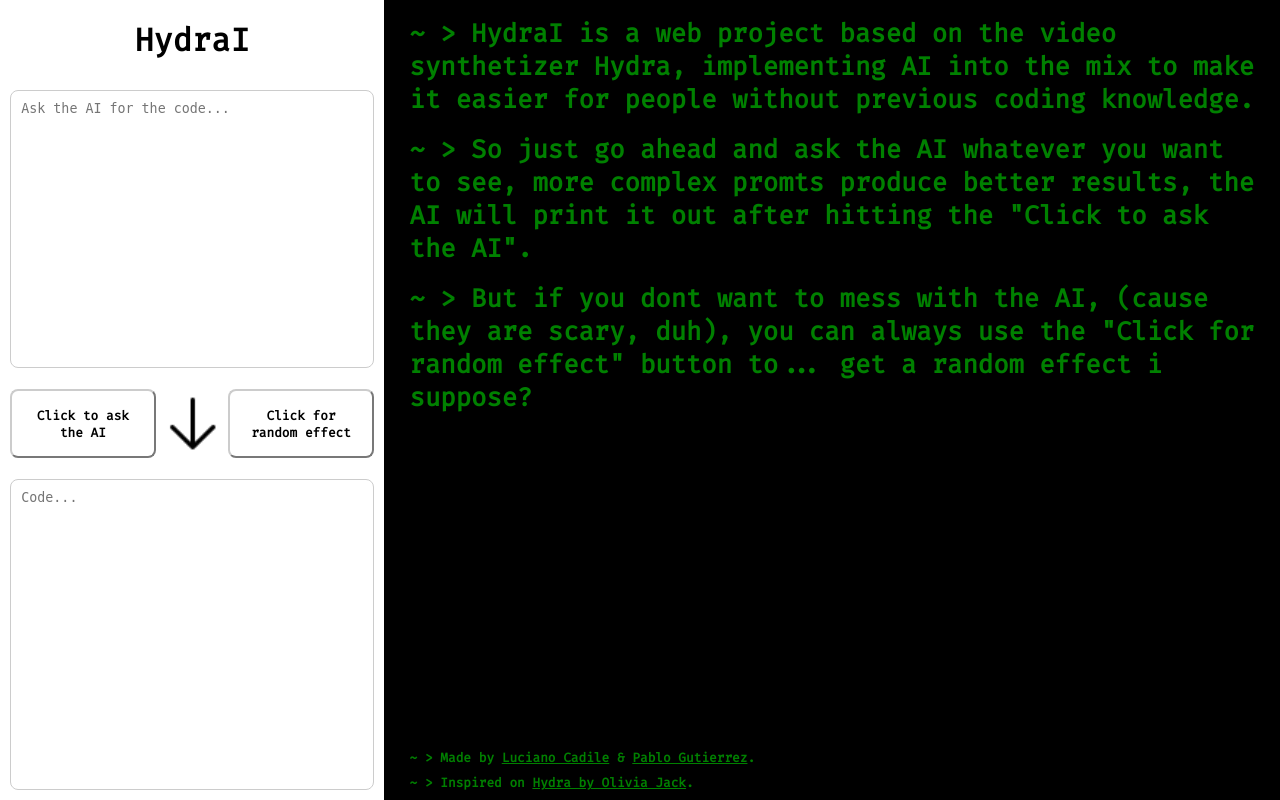
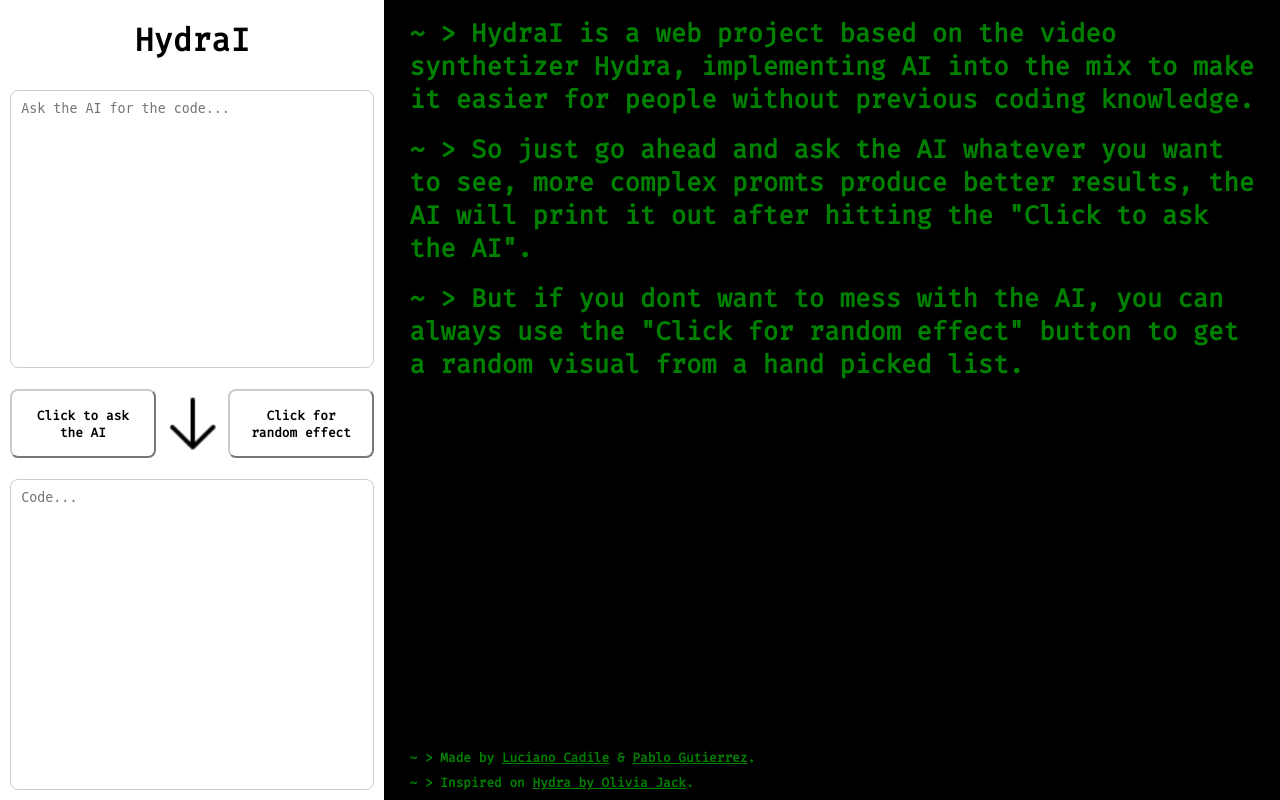
Before and after one commit to pimpolin-productions/HydraI, a Django app: page / in a window 1280 px wide. Run offline with Django 4.2, Linux system fonts and the light colour scheme.

Commit message:
Changed 3rd instruction

```diff
--- a/myapp/templates/index.html
+++ b/myapp/templates/index.html
@@ -37,7 +37,7 @@
     <div id="help-instructions">
       <h1>~ > HydraI is a web project based on the video synthetizer Hydra, implementing AI into the mix to make it easier for people without previous coding knowledge.</h1>
       <h1>~ > So just go ahead and ask the AI whatever you want to see, more complex promts produce better results, the AI will print it out after hitting the "Click to ask the AI".</h1>
-      <h1>~ > But if you dont want to mess with the AI, (cause they are scary, duh), you can always use the "Click for random effect" button to... get a random effect i suppose?</h1>
+      <h1>~ > But if you dont want to mess with the AI, you can always use the "Click for random effect" button to get a random visual from a hand picked list.</h1>
     </div>
     <div id="help-credits">
       <h1>~ > Made by <a class="link-green" href="https://github.com/asdyy8">Luciano Cadile</a> & <a class="link-green" href="https://github.com/maipley">Pablo Gutierrez</a>.</h1>
```
